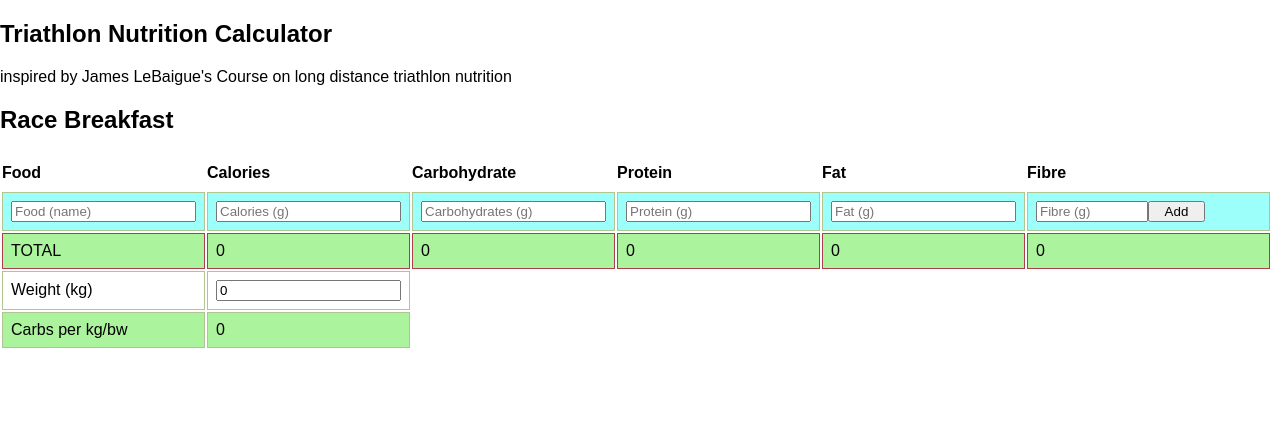
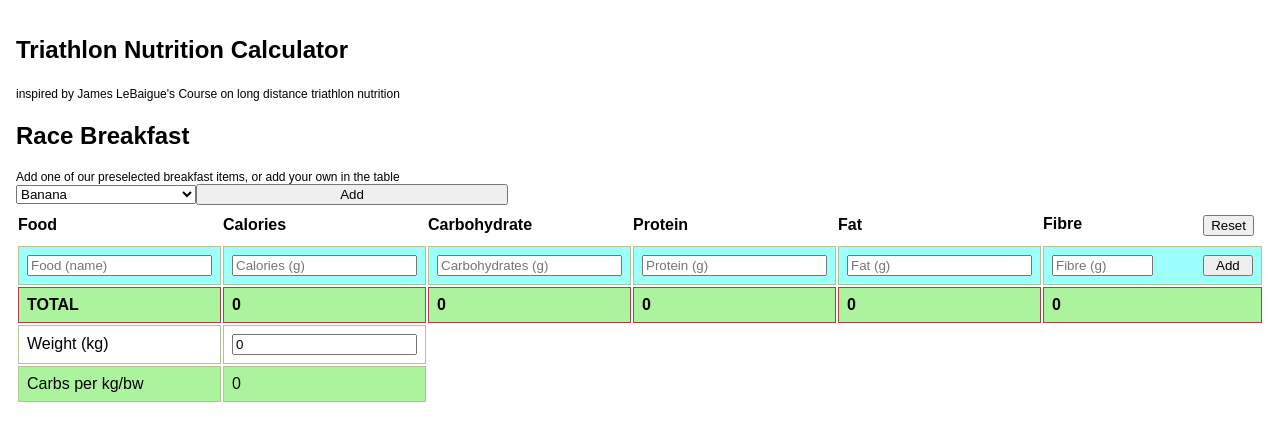
Before and after one commit to sascharissling/226tools-frontend, a React (Vite) app: page / in a window 1280 px wide. Shown: the top 440 px of the page. Built offline with nearby package versions, Linux system fonts and the light colour scheme.

Commit message:
add preselect breakfast items and other quirks

```diff
--- a/package.json
+++ b/package.json
@@ -15,7 +15,8 @@
     "react": "^18.3.1",
     "react-dom": "^18.3.1",
     "react-hook-form": "^7.52.1",
-    "styled-components": "^6.1.12"
+    "styled-components": "^6.1.12",
+    "uuidv4": "^6.2.13"
   },
   "devDependencies": {
     "@types/react": "^18.3.3",
--- a/src/App.tsx
+++ b/src/App.tsx
@@ -1,25 +1,30 @@
-import Breakfast from "./breakfast";
-import { ThemeProvider } from "styled-components";
+import Breakfast from "./components/breakfast";
+import styled, { ThemeProvider } from "styled-components";
 import { theme } from "./theme/theme.ts";
 import GlobalStyle from "./theme/GlobalStyles.tsx";
+import Text from "./components/text";
 
 function App() {
   return (
     <ThemeProvider theme={theme}>
       <GlobalStyle />
-      <main>
+      <Main>
         <section>
           <h1>Triathlon Nutrition Calculator</h1>
-          <p>
+          <Text>
             inspired by James LeBaigue's Course on long distance triathlon
             nutrition
-          </p>
+          </Text>
         </section>
 
         <Breakfast />
-      </main>
+      </Main>
     </ThemeProvider>
   );
 }
 
 export default App;
+
+const Main = styled.main`
+  padding: 1em;
+`;
--- a/src/breakfast/index.tsx
+++ b/src/components/breakfast/index.tsx
@@ -1,6 +1,10 @@
 import { ChangeEvent, useMemo, useState } from "react";
 import { useForm } from "react-hook-form";
-import styled, { useTheme } from "styled-components";
+import styled, { css, useTheme } from "styled-components";
+import preselectBreakfastItems from "../../data/preselect-breakfast-items.json";
+import { v4 as uuidv4 } from "uuid";
+
+const getTwoDecimals = (num: number) => parseFloat(num.toFixed(2));
 
 interface BreakfastItem {
   food: string;
@@ -9,10 +13,13 @@ interface BreakfastItem {
   protein: number;
   fat: number;
   fibre: number;
+  id: string;
 }
 
 const Breakfast = () => {
   const [raceBreakfast, setRaceBreakfast] = useState<BreakfastItem[]>([]);
+  const [preselectSelectedItem, setPreselectSelectedItem] =
+    useState<string>("Banana");
   const [weight, setWeight] = useState<number>(0);
   const theme = useTheme();
 
@@ -23,19 +30,42 @@ const Breakfast = () => {
   } = useForm<BreakfastItem>();
 
   const addBreakfast = (data: BreakfastItem) => {
-    setRaceBreakfast((prev) => [...prev, data]);
+    const id = uuidv4();
+    setRaceBreakfast((prev) => [...prev, { ...data, id }]);
+  };
+
+  const handleAddPreselectBreakfastItems = () => {
+    const selected = preselectBreakfastItems.find(
+      (item) => item.food === preselectSelectedItem,
+    );
+    if (selected) {
+      const id = uuidv4();
+      setRaceBreakfast((prev) => [...prev, { ...selected, id }]);
+    }
   };
 
   const breakfastTotal = useMemo(() => {
     return {
-      calories: raceBreakfast.reduce((acc, item) => acc + item.calories, 0),
-      carbohydrates: raceBreakfast.reduce(
-        (acc, item) => acc + item.carbohydrates,
+      calories: raceBreakfast.reduce(
+        (acc, item) => getTwoDecimals(acc + item.calories),
         0,
       ),
-      protein: raceBreakfast.reduce((acc, item) => acc + item.protein, 0),
-      fat: raceBreakfast.reduce((acc, item) => acc + item.fat, 0),
-      fibre: raceBreakfast.reduce((acc, item) => acc + item.fibre, 0),
+      carbohydrates: raceBreakfast.reduce(
+        (acc, item) => getTwoDecimals(acc + item.carbohydrates),
+        0,
+      ),
+      protein: raceBreakfast.reduce(
+        (acc, item) => getTwoDecimals(acc + item.protein),
+        0,
+      ),
+      fat: raceBreakfast.reduce(
+        (acc, item) => getTwoDecimals(acc + item.fat),
+        0,
+      ),
+      fibre: raceBreakfast.reduce(
+        (acc, item) => getTwoDecimals(acc + item.fibre),
+        0,
+      ),
     };
   }, [raceBreakfast]);
 
@@ -48,9 +78,37 @@ const Breakfast = () => {
     setWeight(e.target.value as unknown as number);
   };
 
+  const handleRemoveBreakfastItem = (id: string) => {
+    setRaceBreakfast((prev) => prev.filter((item) => item.id !== id));
+  };
+
   return (
     <section>
       <h2>Race Breakfast</h2>
+
+      <Label htmlFor="breakfastItemSelect">
+        Add one of our preselected breakfast items, or add your own in the table
+      </Label>
+
+      <select
+        name="breakfastItemSelect"
+        id="breakfastItemSelect"
+        onChange={(e) => setPreselectSelectedItem(e.target.value)}
+        defaultValue={preselectSelectedItem}
+      >
+        {preselectBreakfastItems.map((item, index) => (
+          <option key={index} value={item.food}>
+            {item.food}
+          </option>
+        ))}
+      </select>
+
+      <button
+        onClick={handleAddPreselectBreakfastItems}
+        style={{ width: "25%" }}
+      >
+        Add
+      </button>
 
       <form onSubmit={handleSubmit(addBreakfast)} id="breakfast-item-form" />
 
@@ -62,7 +120,9 @@ const Breakfast = () => {
             <TH>Carbohydrate</TH>
             <TH>Protein</TH>
             <TH>Fat</TH>
-            <TH>Fibre</TH>
+            <TH separateItems>
+              Fibre <button onClick={() => setRaceBreakfast([])}>Reset</button>
+            </TH>
           </tr>
 
           <tr>
@@ -111,7 +171,7 @@ const Breakfast = () => {
               />
               {errors.fat && <span>This field is required</span>}
             </TD>
-            <TD backgroundColor={theme.colors.iceBlue}>
+            <TD backgroundColor={theme.colors.iceBlue} separateItems>
               <input
                 {...register("fibre", { valueAsNumber: true })}
                 placeholder="Fibre (g)"
@@ -138,7 +198,12 @@ const Breakfast = () => {
               <TD>{item.carbohydrates}</TD>
               <TD>{item.protein}</TD>
               <TD>{item.fat}</TD>
-              <TD>{item.fibre}</TD>
+              <TD separateItems>
+                {item.fibre}
+                <button onClick={() => handleRemoveBreakfastItem(item.id)}>
+                  Remove
+                </button>
+              </TD>
             </tr>
           ))}
         </tbody>
@@ -176,19 +241,40 @@ const Breakfast = () => {
 
 export default Breakfast;
 
-const TD = styled.td<{ backgroundColor?: string }>`
+const TD = styled.td<{ backgroundColor?: string; separateItems?: boolean }>`
   padding: 0.5rem;
   background-color: ${(props) => props.backgroundColor ?? undefined};
   border: 1px solid ${(props) => props.theme.colors.olivine};
+
+  ${(props) =>
+    props.separateItems &&
+    css`
+      display: flex;
+      justify-content: space-between;
+    `}
 `;
 
 const TotalTD = styled.td`
   padding: 0.5rem;
   border: 1px solid ${(props) => props.theme.colors.redwood};
   background-color: ${(props) => props.theme.colors.lightGreen};
+  font-weight: bold;
 `;
 
-const TH = styled.th`
-  padding: 0.5rem 0;
+const TH = styled.th<{ separateItems?: boolean }>`
+  padding: 0.5rem 0.5rem 0.5rem 0;
   text-align: left;
+
+  ${(props) =>
+    props.separateItems &&
+    css`
+      display: flex;
+      justify-content: space-between;
+    `}
 `;
+
+const Label = styled.label`
+  display: block;
+  margin-top: 1rem;
+  font-size: ${(props) => props.theme.fontSizes.extraSmall};
+`;
--- /dev/null
+++ b/src/components/text/index.tsx
@@ -0,0 +1,15 @@
+import { PropsWithChildren } from "react";
+import styled from "styled-components";
+
+interface Props extends PropsWithChildren {
+  as?: "span" | "p";
+}
+const Text = ({ children, as = "span" }: Props) => {
+  return <TextElement as={as}>{children}</TextElement>;
+};
+
+export default Text;
+
+const TextElement = styled.span`
+  font-size: ${(props) => props.theme.fontSizes.extraSmall};
+`;
--- /dev/null
+++ b/src/data/preselect-breakfast-items.json
@@ -0,0 +1,122 @@
+[
+  {
+    "food": "Banana",
+    "calories": 89,
+    "carbohydrates": 23,
+    "protein": 1.1,
+    "fat": 0.3,
+    "fibre": 2.6
+  },
+  {
+    "food": "Slice of Toast",
+    "calories": 75,
+    "carbohydrates": 14,
+    "protein": 2.7,
+    "fat": 1,
+    "fibre": 0.8
+  },
+  {
+    "food": "Slice of Whole Grain Toast",
+    "calories": 79,
+    "carbohydrates": 15,
+    "protein": 3.5,
+    "fat": 1,
+    "fibre": 2
+  },
+  {
+    "food": "Tablespoon Honey",
+    "calories": 64,
+    "carbohydrates": 17,
+    "protein": 0.1,
+    "fat": 0,
+    "fibre": 0.1
+  },
+  {
+    "food": "200ml Coffee",
+    "calories": 2,
+    "carbohydrates": 0,
+    "protein": 0.3,
+    "fat": 0.1,
+    "fibre": 0
+  },
+  {
+    "food": "100ml Oat Milk",
+    "calories": 50,
+    "carbohydrates": 9.5,
+    "protein": 1,
+    "fat": 1.5,
+    "fibre": 0.8
+  },
+  {
+    "food": "1 Cup of Yoghurt",
+    "calories": 154,
+    "carbohydrates": 17.25,
+    "protein": 12.86,
+    "fat": 6.5,
+    "fibre": 0
+  },
+  {
+    "food": "Boiled Egg",
+    "calories": 77,
+    "carbohydrates": 0.6,
+    "protein": 6.3,
+    "fat": 5.3,
+    "fibre": 0
+  },
+  {
+    "food": "Almond Butter (1 tbsp)",
+    "calories": 98,
+    "carbohydrates": 3,
+    "protein": 3.4,
+    "fat": 9,
+    "fibre": 1.6
+  },
+  {
+    "food": "Blueberries (100g)",
+    "calories": 57,
+    "carbohydrates": 14.49,
+    "protein": 0.74,
+    "fat": 0.33,
+    "fibre": 2.4
+  },
+  {
+    "food": "Chia Seeds (1 tbsp)",
+    "calories": 59,
+    "carbohydrates": 5,
+    "protein": 3,
+    "fat": 4.5,
+    "fibre": 5.5
+  },
+  {
+    "food": "Avocado Toast",
+    "calories": 240,
+    "carbohydrates": 23,
+    "protein": 5,
+    "fat": 15,
+    "fibre": 7
+  },
+  {
+    "food": "Protein Shake",
+    "calories": 220,
+    "carbohydrates": 9,
+    "protein": 30,
+    "fat": 7,
+    "fibre": 5
+  },
+  {
+    "food": "Oatmeal (1 cup cooked)",
+    "calories": 158,
+    "carbohydrates": 27,
+    "protein": 5.5,
+    "fat": 3.2,
+    "fibre": 4
+  },
+  {
+    "food": "Granola Bar",
+    "calories": 113,
+    "carbohydrates": 20,
+    "protein": 2,
+    "fat": 4.5,
+    "fibre": 1.5
+  }
+]
--- a/src/theme/theme.ts
+++ b/src/theme/theme.ts
@@ -8,6 +8,7 @@ export const theme = {
   },
   fonts: ["sans-serif", "Roboto"],
   fontSizes: {
+    extraSmall: "0.75em",
     small: "1em",
     medium: "2em",
     large: "3em",
```
Also changed, not shown: 2 other files (tests, documents, lock files or other folders).
